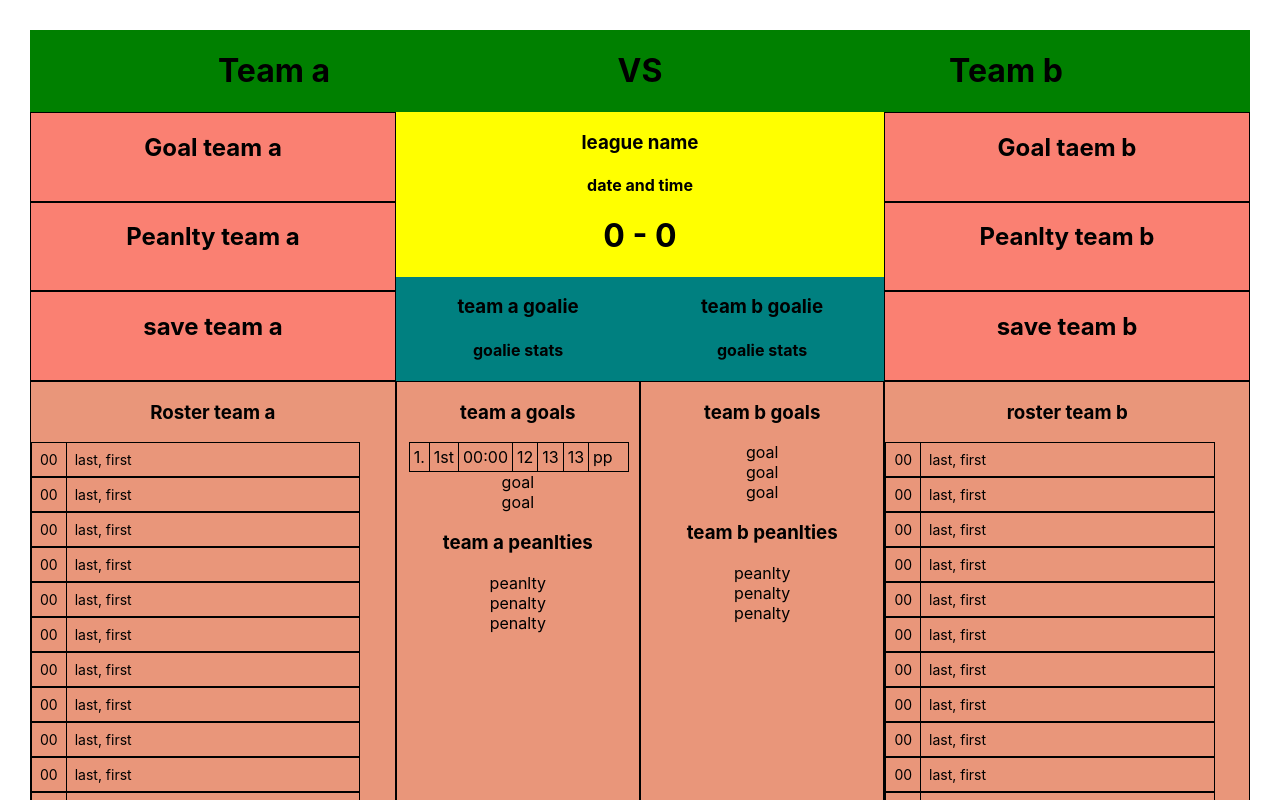
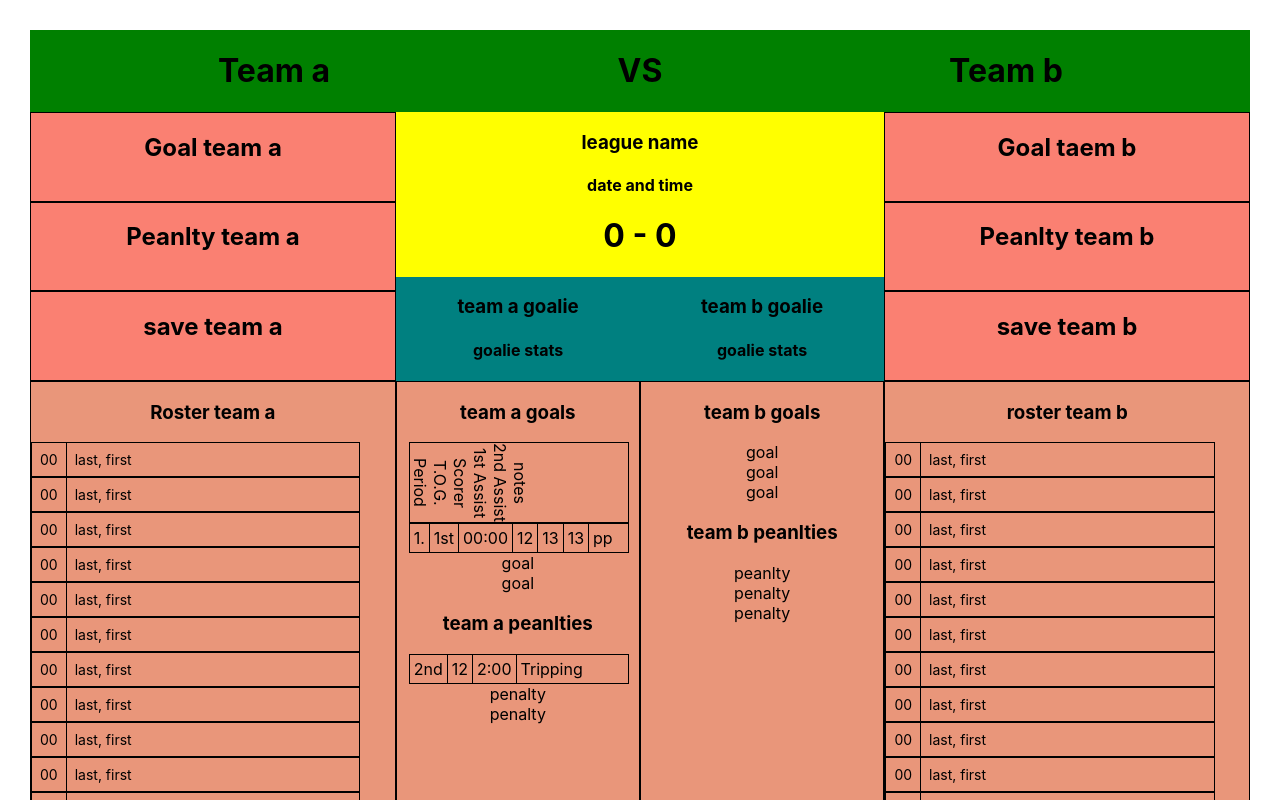
Before and after one commit to tjbecker8/ScoreSheet, a React (Create React App) app: page / in a window 1280 px wide. Shown: the top 800 px of the page. Built offline with nearby package versions, Linux system fonts and the light colour scheme.

Commit message:
more setup

```diff
--- a/src/components/GameSheet/gameSheet.css
+++ b/src/components/GameSheet/gameSheet.css
@@ -85,3 +85,21 @@ ul,li, ol {
 .goal-div:hover {
   background-color: pink;
 }
+
+.goal-table-key {
+  display: flex;
+  border-style: solid;
+  border-width: thin;
+  border-color: black;
+  width: calc(90%);
+  margin-left: 5%;
+}
+
+.vert {
+
+}
+
+.bord-r-tab {
+  writing-mode: vertical-rl;
+  text-orientation: mixed;
+}
--- a/src/components/GameSheet/gameSheet.js
+++ b/src/components/GameSheet/gameSheet.js
@@ -2,6 +2,7 @@ import React, {Component} from 'react';
 import './gameSheet.css'
 import Skater from './skater'
 import Goal from './goal'
+import Penalty from './peanlty'
 
 class GameSheet extends Component {
 
@@ -125,6 +126,26 @@ class GameSheet extends Component {
           <div class='goals-and-pens'>
             <div>
               <h3>team a goals</h3>
+              <div class='goal-table-key'>
+                <div class='bord-r-tab'>
+                  <p class='vert'>Period</p>
+                </div>
+                <div class='bord-r-tab'>
+                  <p class='vert'>T.O.G.</p>
+                </div>
+                <div class='bord-r-tab'>
+                  <p class='vert'>Scorer</p>
+                </div>
+                <div class='bord-r-tab'>
+                  <p class='vert'>1st Assist</p>
+                </div>
+                <div class='bord-r-tab'>
+                  <p class='vert'>2nd Assist</p>
+                </div>
+                <div class='bord-r-tab'>
+                  <p class='vert'>notes</p>
+                </div>
+              </div>
                 <ol>
                   <Goal />
                   <li>goal</li>
@@ -134,7 +155,7 @@ class GameSheet extends Component {
             <div>
               <h3>team a peanlties</h3>
                 <ol>
-                  <li>peanlty</li>
+                  <Penalty />
                   <li>penalty</li>
                   <li>penalty</li>
                 </ol>
--- a/src/components/GameSheet/peanlty.css
+++ b/src/components/GameSheet/peanlty.css
@@ -0,0 +1,21 @@
+.penalty {
+  display: flex;
+  border-style: solid;
+  border-width: thin;
+  border-color: black;
+  width: calc(90%);
+  margin-left: 5%;
+}
+
+.pen-p {
+  margin: 4px;
+  font-size: 16px;
+  padding-left: 4;
+  padding-right: 4;
+}
+
+.bord-r {
+  border-right-width: thin;
+  border-right-color: black;
+  border-right-style: solid;
+}
--- a/src/components/GameSheet/peanlty.js
+++ b/src/components/GameSheet/peanlty.js
@@ -1,15 +1,26 @@
 import React, {Component} from 'react';
-import 'peanlty.css'
+import './peanlty.css'
 
 class Penalty extends Component {
   render () {
     return (
       <li>
-        <p>2nd</p>
-        <p>12</p>
-        <p>2:00</p>
-        <p>Tripping</p>
+        <div class='penalty'>
+          <div class='bord-r'>
+            <p class='pen-p'>2nd</p>
+          </div>
+          <div class='bord-r'>
+            <p class='pen-p'>12</p>
+          </div>
+          <div class='bord-r'>
+            <p class='pen-p'>2:00</p>
+          </div>
+          <div >
+            <p class='pen-p'>Tripping</p>
+          </div>
+        </div>
       </li>
     )
   }
 }
+export default Penalty
```
